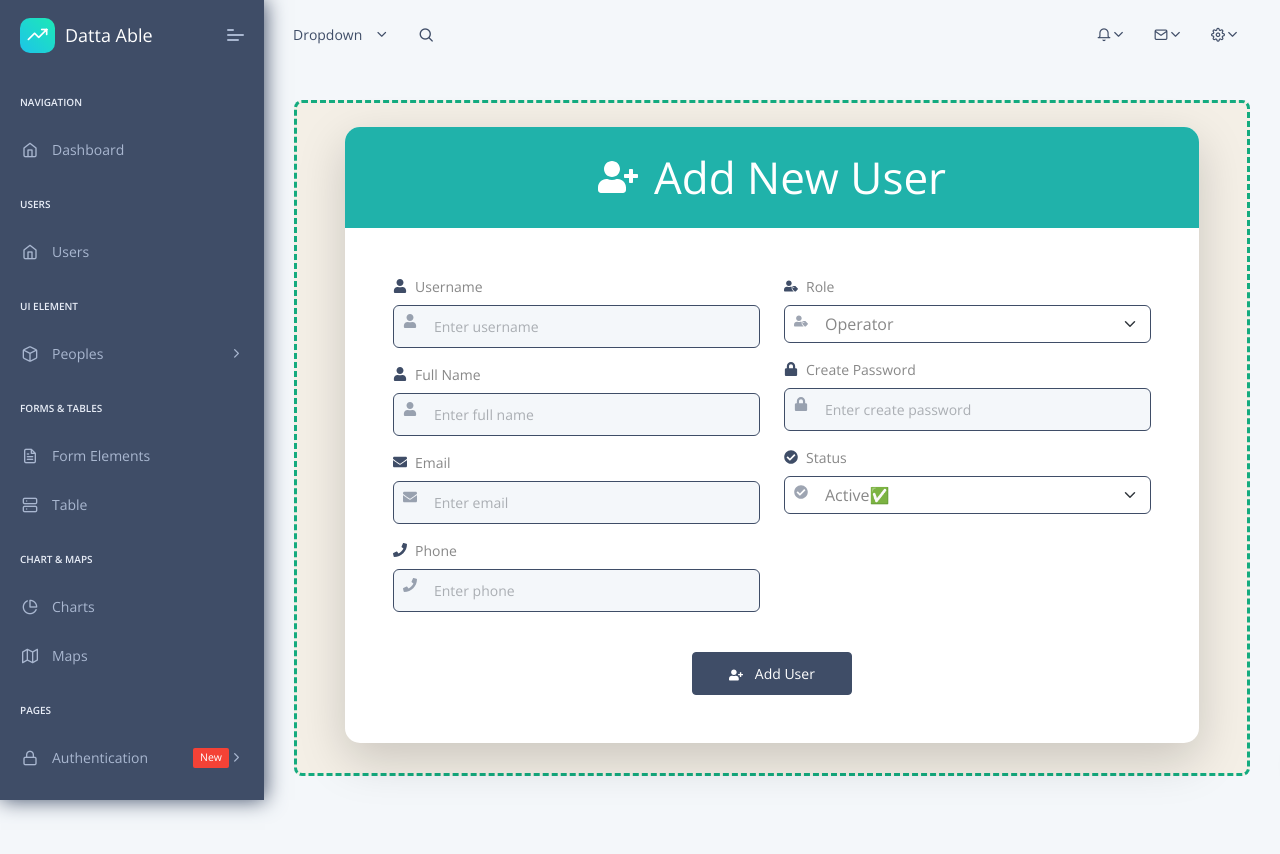
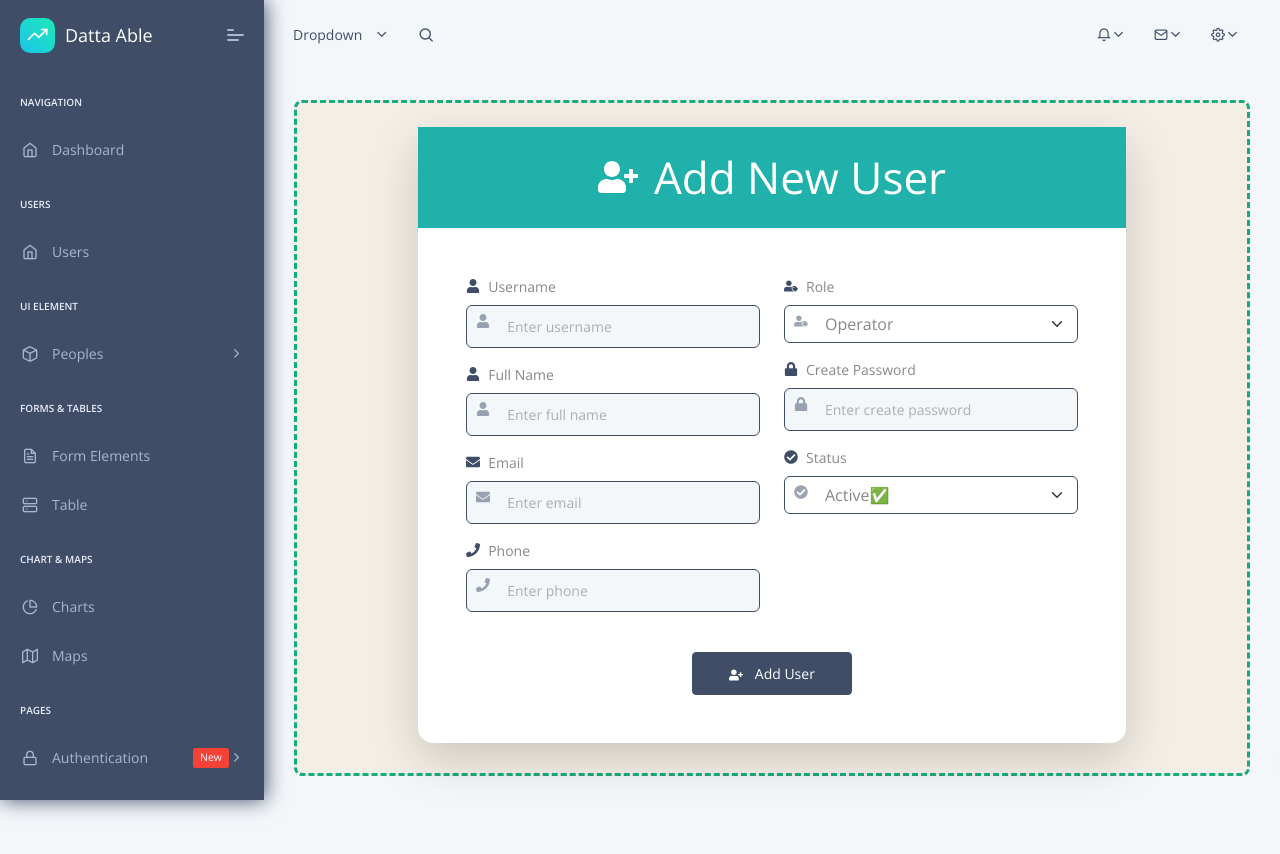
Before and after one commit to flammmy/Stock_mangement, a React (Vite) app: page /add-user in a window 1280 px wide. Shown: the top 854 px of the page. Built offline with nearby package versions, Linux system fonts and the light colour scheme; a web font is replaced by a local one.

Commit message:
refresh fix

```diff
--- /dev/null
+++ b/src/components/FormField.jsx
@@ -0,0 +1,55 @@
+import React, { useState, memo, useMemo } from 'react';
+import { Form, Button, Card, Container, Row, Col } from 'react-bootstrap';
+
+const FormField = memo(({ icon: Icon, label, type = 'text', name, value, onChange, options = null, required = true}) => {
+    return (
+      <Form.Group className="mb-3 position-relative">
+        <Form.Label className="d-flex align-items-center">
+          <Icon className="me-2" style={{ color: '#3f4d67' }} />
+          {label}
+        </Form.Label>
+        {options ? (
+          <Form.Select
+            name={name}
+            value={value}
+            onChange={onChange}
+            required={required}
+            style={{
+              paddingLeft: '40px',
+              borderColor: '#3f4d67',
+            }}
+          >
+            {options.map((option, index) => (
+              <option key={index} value={option}>
+                {option}
+              </option>
+            ))}
+          </Form.Select>
+        ) : (
+          <Form.Control
+            type={type}
+            placeholder={`Enter ${label.toLowerCase()}`}
+            name={name}
+            value={value}
+            onChange={onChange}
+            required={required}
+            style={{
+              paddingLeft: '40px',
+              borderColor: '#3f4d67',
+            }}
+          />
+        )}
+        <Icon
+          className="position-absolute"
+          style={{
+            left: '10px',
+            top: '38px',
+            color: '#3f4d67',
+            opacity: 0.5,
+          }}
+        />
+      </Form.Group>
+    );
+  });
+
+  export default FormField;
--- a/src/contexts/authContext.jsx
+++ b/src/contexts/authContext.jsx
@@ -1,4 +1,4 @@
-import React, { createContext, useReducer } from 'react';
+import React, { createContext, useReducer, useEffect } from 'react';
 import auth, { initialState } from '../store/accountReducer';
 
 export const AuthContext = createContext();
@@ -7,15 +7,16 @@ export const AuthProvider = ({ children }) => {
   const [state, dispatch] = useReducer(auth, {
     ...initialState,
     isLoggedIn: !!localStorage.getItem('token'),
+    token: localStorage.getItem('token') || null,
     user: JSON.parse(localStorage.getItem('user')) || null,
+  });
 
-    });
-  console.log(state);
-    // Save auth state to localStorage whenever it changes
-    React.useEffect(() => {
+  useEffect(() => {
     if (state.isLoggedIn) {
+      if (state.token) {
+        localStorage.setItem('token', state.token);
+      }
       localStorage.setItem('user', JSON.stringify(state.user));
-        localStorage.setItem('token', state.token || '');
     } else {
       localStorage.removeItem('user');
       localStorage.removeItem('token');
--- a/src/views/users/AddUser.jsx
+++ b/src/views/users/AddUser.jsx
@@ -1,4 +1,4 @@
-import React, { useState } from 'react';
+import React, { useState, memo, useMemo } from 'react';
 import { Form, Button, Card, Container, Row, Col } from 'react-bootstrap';
 import axios from 'axios';
 import { toast } from 'react-toastify';
@@ -10,9 +10,9 @@ import {
   FaUserTag,
   FaLock,
   FaCheckCircle,
-  FaUserPlus
+  FaUserPlus,
 } from 'react-icons/fa';
-
+import FormField from '../../components/FormField';
 const AddUser = () => {
   const [formData, setFormData] = useState({
     username: '',
@@ -21,15 +21,17 @@ const AddUser = () => {
     phone: '',
     role: 'operator',
     password: '',
-    status: 'Active'
+    status: 'Active',
   });
+
   const navigate = useNavigate();
-  const roles = ['Operator', 'Supervisor'];
-  const statuses = ['Active✅', 'Inactive❌'];
+
+  const roles = useMemo(() => ['Operator', 'Supervisor'], []);
+  const statuses = useMemo(() => ['Active✅', 'Inactive❌'], []);
 
   const handleChange = (e) => {
     const { name, value } = e.target;
-    setFormData({ ...formData, [name]: value });
+    setFormData((prevData) => ({ ...prevData, [name]: value }));
   };
 
   const handleSubmit = async (e) => {
@@ -42,95 +44,47 @@ const AddUser = () => {
           name: formData.name,
           email: formData.email,
           phone: formData.phone,
-          role: formData.role == 'operator' ? 2 : 3,
+          role: formData.role === 'operator' ? 2 : 3,
           password: formData.password,
-          status: formData.status == 'active' ? 1 : 0
+          status: formData.status === 'Active✅' ? 1 : 0,
         },
         {
           headers: {
             'Content-Type': 'application/json',
-            Authorization: `Bearer ${localStorage.getItem('token')}`
+            Authorization: `Bearer ${localStorage.getItem('token')}`,
           }
         }
       );
+      toast.success('User added successfully');
       navigate('/users');
-      toast.success('User added successfully');
     } catch (error) {
-        toast.error('Error adding user');
+      const errorMessage = error.response?.data?.message || 'Error adding user';
+      toast.error(errorMessage);
     }
   };
 
   const mainColor = '#3f4d67';
-  const lightColor = '#f0f4f8';
-
-  const FormField = ({ icon: Icon, label, type = 'text', name, value, onChange, options = null, required = true }) => (
-    <Form.Group className="mb-3 position-relative">
-      <Form.Label className="d-flex align-items-center">
-        <Icon className="me-2" style={{color: mainColor}} />
-        {label}
-      </Form.Label>
-      {options ? (
-        <Form.Select
-          name={name}
-          value={value}
-          onChange={onChange}
-          required={required}
-          style={{
-            paddingLeft: '40px',
-            borderColor: mainColor
-          }}
-        >
-          {options.map((option, index) => (
-            <option key={index} value={option.toLowerCase()}>
-              {option}
-            </option>
-          ))}
-        </Form.Select>
-      ) : (
-        <Form.Control
-          type={type}
-          placeholder={`Enter ${label.toLowerCase()}`}
-          name={name}
-          value={value}
-          onChange={onChange}
-          required={required}
-          className="form-control-icon"
-          style={{
-            paddingLeft: '40px',
-            borderColor: mainColor
-          }}
-        />
-      )}
-      <Icon
-        className="position-absolute"
-        style={{
-          left: '10px',
-          top: '38px',
-          color: mainColor,
-          opacity: 0.5
-        }}
-      />
-    </Form.Group>
-  );
 
   return (
-    <Container fluid className="pt-4 px-5" style={{border:'3px dashed #14ab7f', borderRadius: '8px',background:'#ff9d0014'}}>
+    <Container
+      fluid
+      className="pt-4 px-5"
+      style={{
+        border: '3px dashed #14ab7f',
+        borderRadius: '8px',
+        background: '#ff9d0014',
+      }}
+    >
       <Row className="justify-content-center">
-        <Col md={10} lg={10} style={{flexGrow: '1'}}>
-          <Card
-            className="shadow-lg border-0"
-            style={{
-              borderRadius: '15px',
-              overflow: 'hidden'
-            }}
-          >
+        <Col md={10} lg={10}>
+          <Card className="shadow-lg border-0" style={{ borderRadius: '15px' }}>
             <div
               className="p-4 text-white text-center"
               style={{
                 backgroundColor: '#20B2AA',
                 display: 'flex',
                 alignItems: 'center',
-                justifyContent: 'center'
+                justifyContent: 'center',
               }}
             >
               <FaUserPlus size={40} className="me-3" />
@@ -141,13 +95,13 @@ const AddUser = () => {
                 <Row>
                   <Col md={6}>
                     <FormField
+
                       icon={FaUser}
                       label="Username"
                       name="username"
                       value={formData.username}
                       onChange={handleChange}
                     />
-
                     <FormField
                       icon={FaUser}
                       label="Full Name"
@@ -155,7 +109,6 @@ const AddUser = () => {
                       value={formData.name}
                       onChange={handleChange}
                     />
-
                     <FormField
                       icon={FaEnvelope}
                       label="Email"
@@ -164,7 +117,6 @@ const AddUser = () => {
                       value={formData.email}
                       onChange={handleChange}
                     />
-
                     <FormField
                       icon={FaPhone}
                       label="Phone"
@@ -173,7 +125,6 @@ const AddUser = () => {
                       onChange={handleChange}
                     />
                   </Col>
-
                   <Col md={6}>
                     <FormField
                       icon={FaUserTag}
@@ -183,7 +134,6 @@ const AddUser = () => {
                       onChange={handleChange}
                       options={roles}
                     />
-
                     <FormField
                       icon={FaLock}
                       label="Create Password"
@@ -192,7 +142,6 @@ const AddUser = () => {
                       value={formData.password}
                       onChange={handleChange}
                     />
-
                     <FormField
                       icon={FaCheckCircle}
                       label="Status"
@@ -203,8 +152,6 @@ const AddUser = () => {
                     />
                   </Col>
                 </Row>
-
-                {/* Submit Button */}
                 <Button
                   variant="primary"
                   type="submit"
@@ -213,7 +160,6 @@ const AddUser = () => {
                     backgroundColor: mainColor,
                     borderColor: mainColor,
                     width: '10rem',
-
                   }}
                 >
                   <FaUserPlus className="me-2" /> Add User
--- a/src/views/users/Index.jsx
+++ b/src/views/users/Index.jsx
@@ -169,10 +169,6 @@ const UsersPage = () => {
           }
         }
       );
-<<<<<<< HEAD
-      console.log(response);
-=======
->>>>>>> d06517d4c46e4a925605a42f139c5a66d3ffc15d
       toast.success('User updated successfully!');
       setUsers((prevUsers) => prevUsers.map((user) => (user.id === selectedUser.id ? selectedUser : user)));
 
```
Lines whose indentation alone changed are shown as unchanged.
